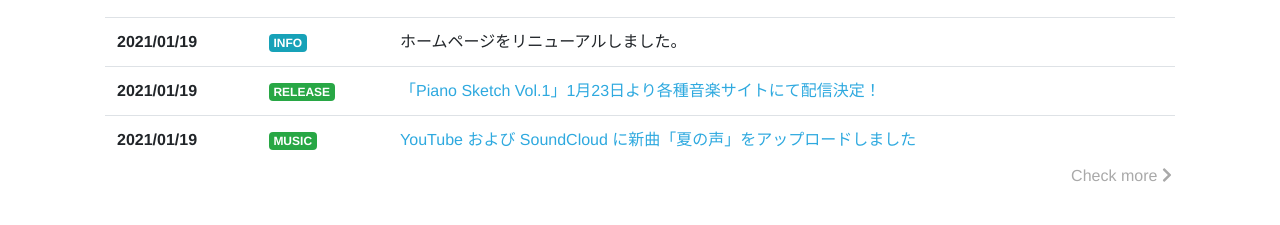
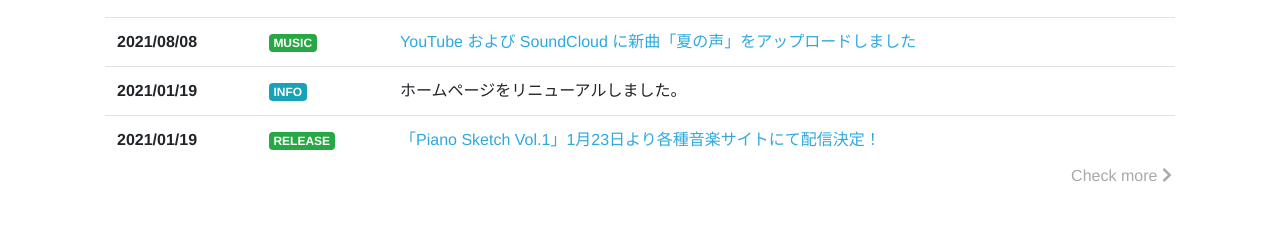
Before and after one commit to Naba0123/rallentando.net, a Gatsby site: page / in a window 1280 px wide. Shown: the part 574-799 px from the top of the page. Built offline with nearby package versions, Linux system fonts and the light colour scheme; Gatsby itself is replaced by a stand-in of ours.

Commit message:
日付修正

```diff
--- a/src/markdown-pages/news/6-voice-of-the-summer/content.md
+++ b/src/markdown-pages/news/6-voice-of-the-summer/content.md
@@ -1,5 +1,5 @@
 ---
-date: "2021-01-19"
+date: "2021-08-08"
 category: "MUSIC"
 title: "YouTube および SoundCloud に新曲「夏の声」をアップロードしました"
 ---
```
